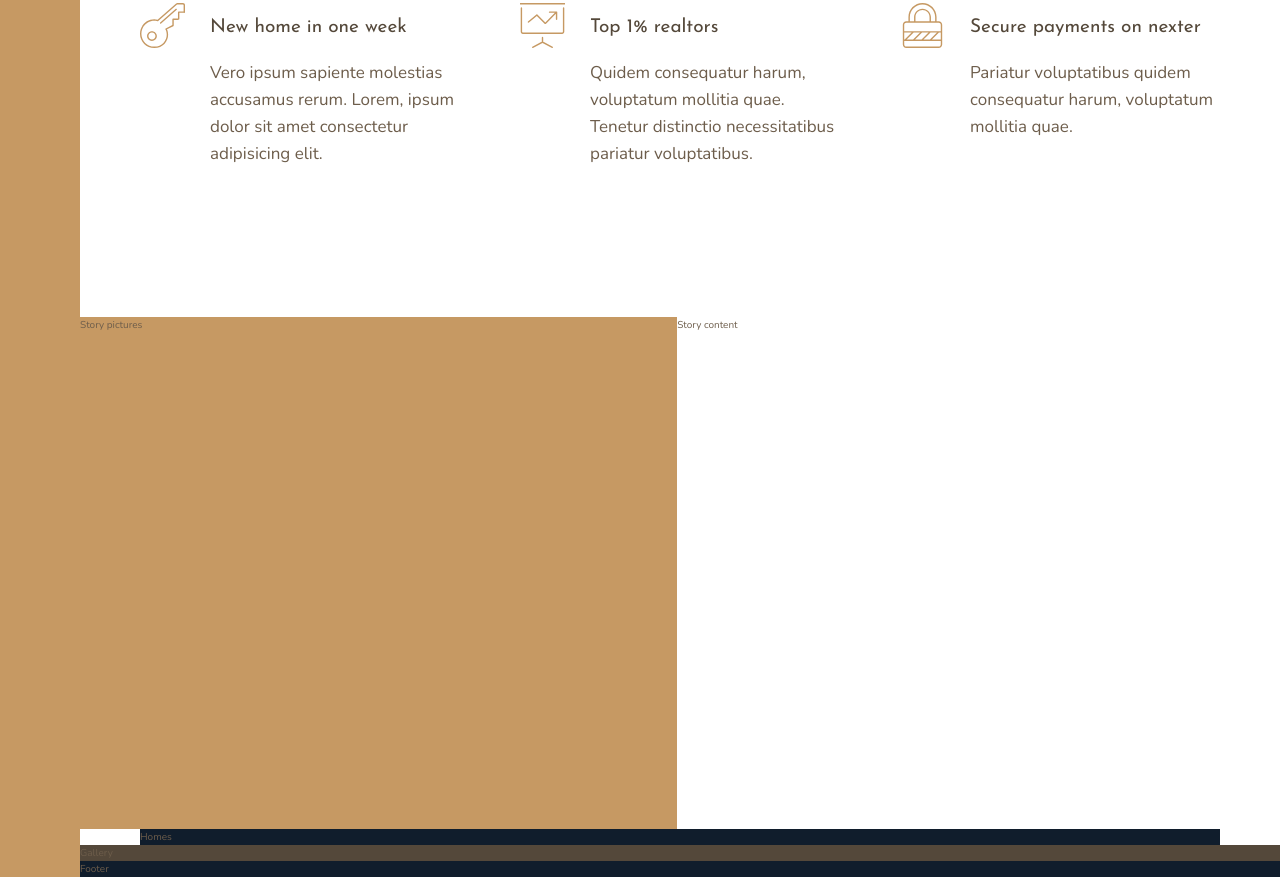
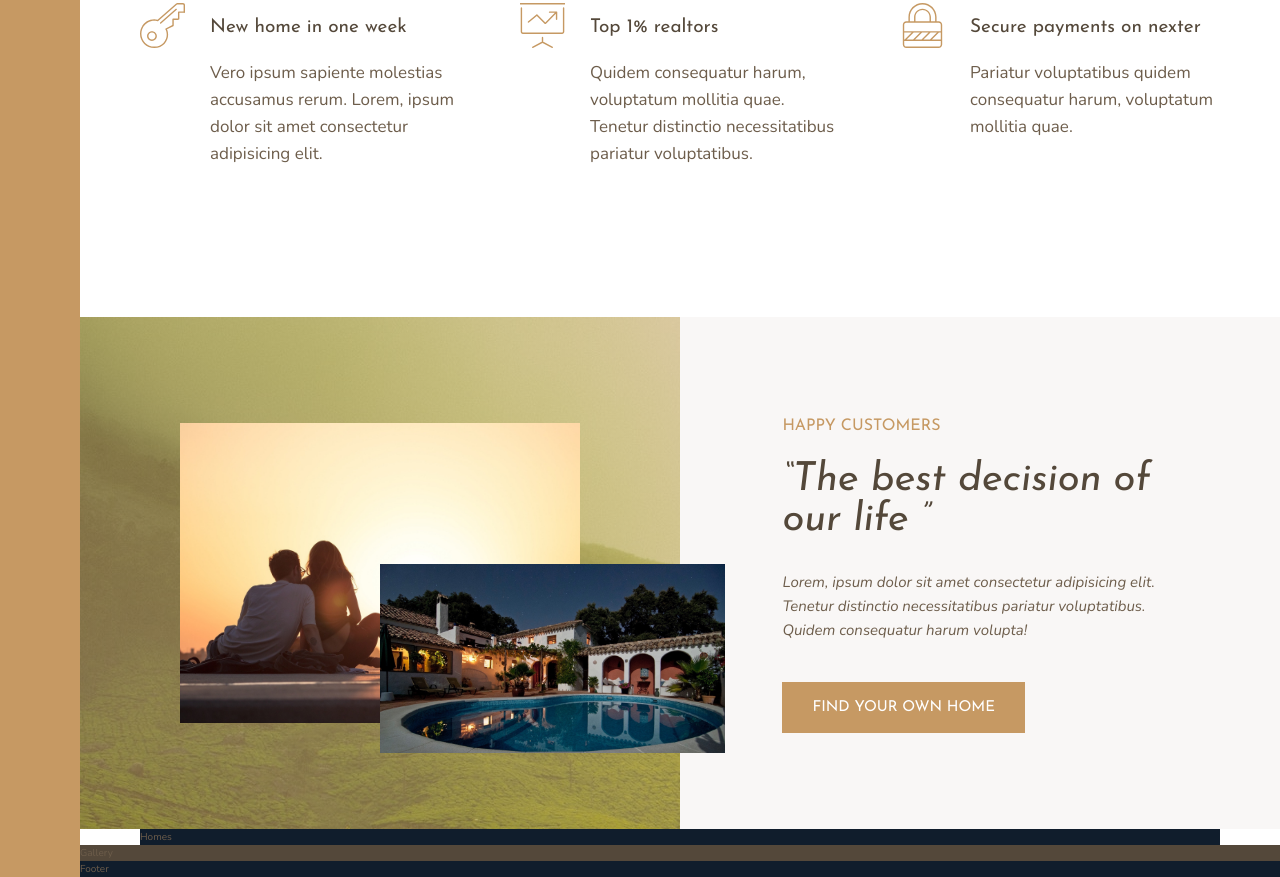
Before and after one commit to dinab881/nexter, a website: page index.html in a window 1280 px wide. Shown: the part 991-1868 px from the top of the page. Drawn offline with nearby package versions, Linux system fonts and the light colour scheme.

Commit message:
Add story section

```diff
--- a/index.html
+++ b/index.html
@@ -81,10 +81,20 @@
 </section>
 
 <div class="story__pictures">
-    Story pictures
+    <img src="img/story-1.jpeg" alt="Couple with new house" class="story__img--1">
+    <img src="img/story-2.jpeg" alt="New house" class="story__img--2">
 </div>
-<div class="story-content">
-    Story content
+<div class="story__content">
+    <h3 class="heading-3 mb-sm">
+        Happy customers
+    </h3>
+    <h2 class="heading-2 heading-2--dark mb-md">
+        &ldquo;The best decision of our life &rdquo;
+    </h2>
+    <p class="story__text">
+        Lorem, ipsum dolor sit amet consectetur adipisicing elit. Tenetur distinctio necessitatibus pariatur voluptatibus. Quidem consequatur harum volupta!
+    </p>
+    <button class="btn">Find your own home</button>
 </div>
 <section class="homes">
     Homes
--- a/sass/_story.scss
+++ b/sass/_story.scss
@@ -1,11 +1,50 @@
 .story{
+
   &__pictures{
     background-color: $color-primary;
     grid-column: full-start / col-end 4;
+    display: grid;
+    background-image: linear-gradient(rgba($color-primary, .5), rgba($color-primary, .5)), url('../img/back.jpg');
+
+    grid-template-rows: repeat(6, 1fr);
+    grid-template-columns: repeat(6, 1fr);
+    align-items: center;
+
+  }
+
+  &__img--1{
+    width: 100%;
+    grid-row: 2 / 6;
+    grid-column: 2 / 6;
+    box-shadow: 0 2rem 5rem rgba(#000, -1);
+  }
+
+  &__img--2{
+    width: 115%;
+    grid-row: 4 / 6;
+    grid-column: 4 / 7;
+    z-index: 20;
+    box-shadow: 0 2rem 5rem rgba(#000, -2);
   }
 
   &__content{
-    background-color: $color-grey-light-1;
+   background-color: $color-grey-light-1;
     grid-column: col-start 5 / full-end;
+    padding: 6rem 8vw;
+    /*
+    variant with flexbox
+    display: flex; // one-dimentional grid - so we can use flexbox here
+    flex-direction: column;
+    justify-content: center;
+    align-items: flex-start;*/
+    display: grid;
+    align-content: center;
+    justify-items: start;
+  }
+
+  &__text{
+    font-size: 1.5rem;
+    font-style: italic;
+    margin-bottom: 4rem;
   }
 }
--- a/sass/_typography.scss
+++ b/sass/_typography.scss
@@ -11,11 +11,25 @@
 
 .heading-2 {
   @extend %heading;
+  font-size: 4rem;
+  font-style: italic;
+  line-height:1;
+
+  &--light{
+    color: $color-grey-light-1
+  }
+
+  &--dark{
+    color: $color-grey-dark-1
+  }
 
 }
 
 .heading-3 {
   @extend %heading;
+  font-size: 1.6rem;
+  color: $color-primary;
+  text-transform: uppercase;
 
 }
 
@@ -32,3 +46,34 @@
   }
 
 }
+
+.btn{
+  background-color: $color-primary;
+  color: #fff;
+  border: none;
+  border-radius: 0;
+  font-family: $font-display;
+  font-size: 1.5rem;
+  text-transform: uppercase;
+  padding: 1.8rem 3rem;
+  cursor:pointer;
+  transition: all .2s;
+
+  &:hover{
+    background-color: $color-primary-dark;
+  }
+}
+
+
+.mb-sm{
+  margin-bottom: 2rem;
+}
+.mb-md{
+  margin-bottom: 3rem;
+}
+.mb-lg{
+  margin-bottom: 4rem;
+}
+.mb-hg{
+  margin-bottom: 8rem;
+}
```
Also changed, not shown: css/style.css.
